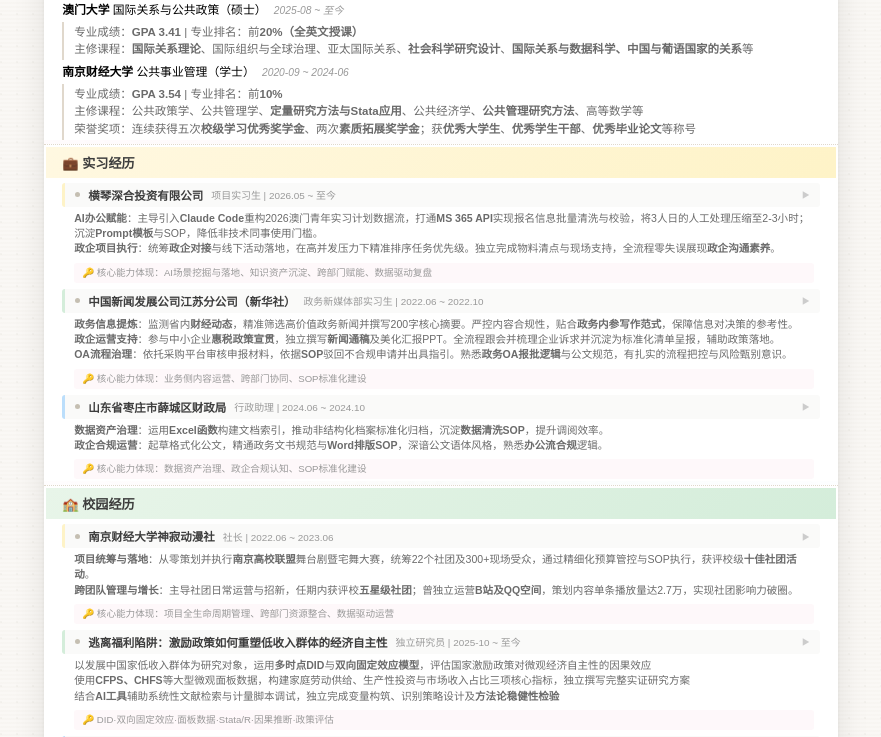
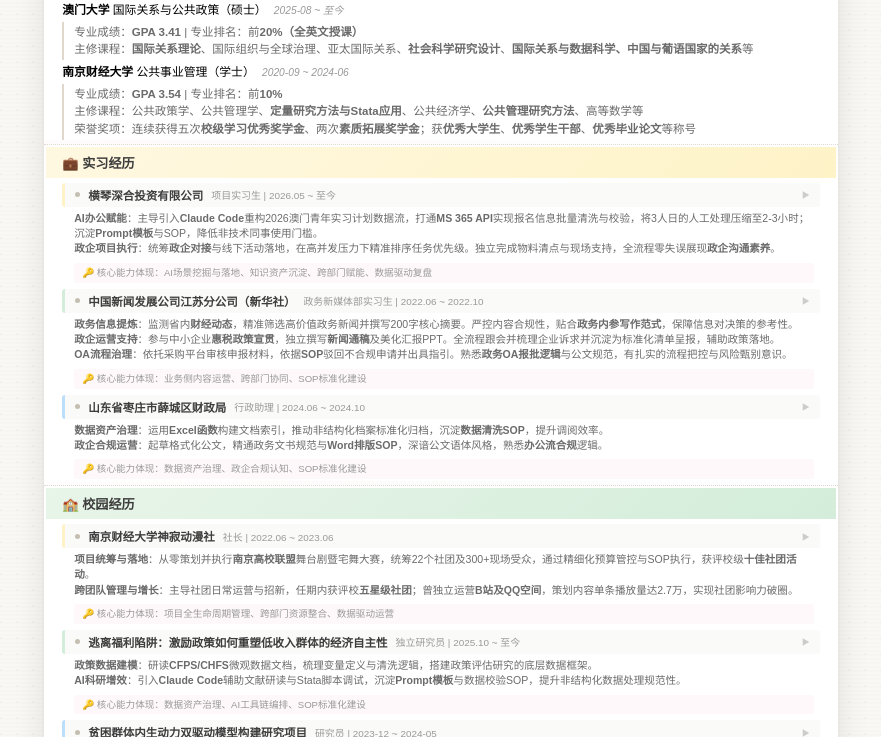
Before and after one commit to 02Ruichen/resume-website, a website built with Vite: page index.html in a window 1280 px wide. Shown: the part 202-939 px from the top of the page, without its empty margins (199-1080 px from the left). Built offline with nearby package versions, Linux system fonts and the light colour scheme.

```diff
--- a/index.html
+++ b/index.html
@@ -298,11 +298,11 @@
         <div class="exp-detail"><b>项目统筹与落地</b>：从零策划并执行<b>南京高校联盟</b>舞台剧暨宅舞大赛，统筹22个社团及300+现场受众，通过精细化预算管控与SOP执行，获评校级<b>十佳社团活动</b>。<br><b>跨团队管理与增长</b>：主导社团日常运营与招新，任期内获评校<b>五星级社团</b>；曾独立运营<b>B站及QQ空间</b>，策划内容单条播放量达2.7万，实现社团影响力破圈。<div class="kw-line">🔑 核心能力体现：项目全生命周期管理、跨部门资源整合、数据驱动运营</div></div>
       </div>
     </div><div class="exp-item" id="campus_1">
-      <div class="exp-bar" onclick="expandExp('campus_1')"><span class="exp-dot"></span><span class="exp-title">逃离福利陷阱：激励政策如何重塑低收入群体的经济自主性</span><span class="exp-sub">独立研究员 | 2025-10 ~ 至今</span><span class="exp-arrow">▶</span></div>
-      <div class="exp-brief">以发展中国家低收入群体为研究对象，运用<b>多时点DID</b>与<b>双向固定效应模型</b>，评估国家激励政策对微观经济自主性的因果效应<br>使用<b>CFPS、CHFS</b>等大型微观面板数据，构建家庭劳动供给、生产性投资与市场收入占比三项核心指标，独立撰写完整实证研究方案<br>结合<b>AI工具</b>辅助系统性文献检索与计量脚本调试，独立完成变量构筑、识别策略设计及<b>方法论稳健性检验</b><div class="kw-line">🔑 DID·双向固定效应·面板数据·Stata/R·因果推断·政策评估</div></div>
+      <div class="exp-bar" onclick="expandExp('campus_1')"><span class="exp-dot"></span><span class="exp-title">逃离福利陷阱：激励政策如何重塑低收入群体的经济自主性</span><span class="exp-sub">独立研究员 | 2025.10 ~ 至今</span><span class="exp-arrow">▶</span></div>
+      <div class="exp-brief"><b>政策数据建模</b>：研读<b>CFPS/CHFS</b>微观数据文档，梳理变量定义与清洗逻辑，搭建政策评估研究的底层数据框架。<br><b>AI科研增效</b>：引入<b>Claude Code</b>辅助文献研读与Stata脚本调试，沉淀<b>Prompt模板</b>与数据校验SOP，提升非结构化数据处理规范性。<div class="kw-line">🔑 核心能力体现：数据资产治理、AI工具链编排、SOP标准化建设</div></div>
       <div class="exp-full">
         <button class="back-btn" onclick="event.stopPropagation();collapseExp('campus_1')">← 返回列表</button>
-        <div class="exp-detail">以发展中国家低收入群体为研究对象，运用<b>多时点DID</b>与<b>双向固定效应模型</b>，评估国家激励政策对微观经济自主性的因果效应<br>使用<b>CFPS、CHFS</b>等大型微观面板数据，构建家庭劳动供给、生产性投资与市场收入占比三项核心指标，独立撰写完整实证研究方案<br>结合<b>AI工具</b>辅助系统性文献检索与计量脚本调试，独立完成变量构筑、识别策略设计及<b>方法论稳健性检验</b><div class="kw-line">🔑 DID·双向固定效应·面板数据·Stata/R·因果推断·政策评估</div></div>
+        <div class="exp-detail"><b>政策数据建模</b>：研读<b>CFPS/CHFS</b>微观数据文档，梳理变量定义与清洗逻辑，搭建政策评估研究的底层数据框架。<br><b>AI科研增效</b>：引入<b>Claude Code</b>辅助文献研读与Stata脚本调试，沉淀<b>Prompt模板</b>与数据校验SOP，提升非结构化数据处理规范性。<div class="kw-line">🔑 核心能力体现：数据资产治理、AI工具链编排、SOP标准化建设</div></div>
       </div>
     </div><div class="exp-item" id="campus_2">
       <div class="exp-bar" onclick="expandExp('campus_2')"><span class="exp-dot"></span><span class="exp-title">贫困群体内生动力双驱动模型构建研究项目</span><span class="exp-sub">研究员 | 2023-12 ~ 2024-05</span><span class="exp-arrow">▶</span></div>
```
